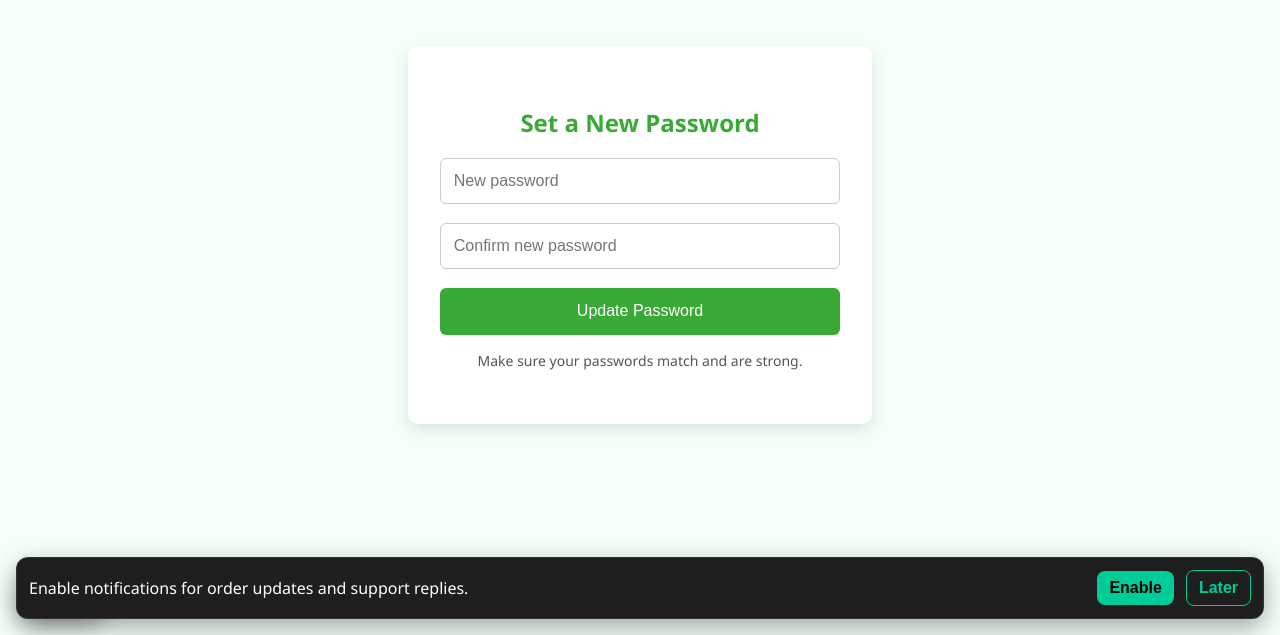
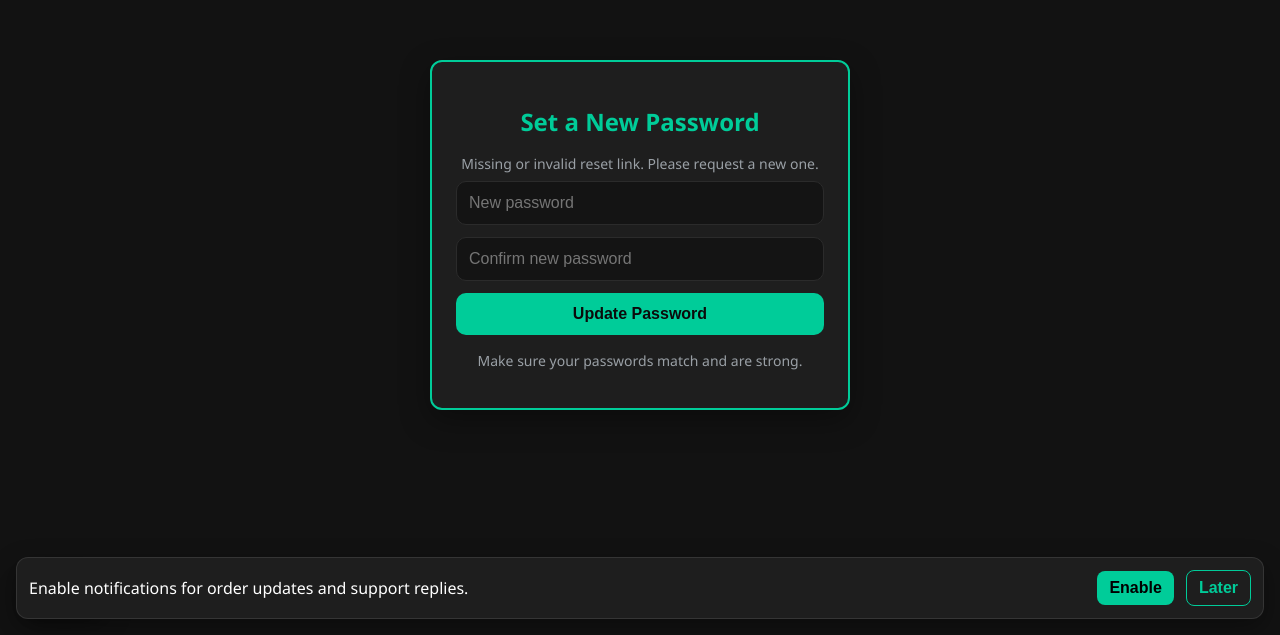
Before and after one commit to Daroahmed/vendplug-frontend, a website: page set-new-password.html in a window 1280 px wide. Shown: the part 165-800 px from the top of the page. Drawn offline with Linux system fonts and the light colour scheme; no server answers; a web font is replaced by a local one.

Commit message:
Update: latest changes

```diff
--- a/set-new-password.html
+++ b/set-new-password.html
@@ -4,80 +4,135 @@
   <meta charset="UTF-8" />
   <meta name="viewport" content="width=device-width, initial-scale=1.0"/>
   <title>Set New Password - VendPlug</title>
+  <link rel="preconnect" href="https://fonts.googleapis.com">
+  <link rel="preconnect" href="https://fonts.gstatic.com" crossorigin>
   <link href="https://fonts.googleapis.com/css2?family=Segoe+UI:wght@400;600&display=swap" rel="stylesheet">
   <style>
+    :root {
+      --bg: #121212;
+      --card: #1e1e1e;
+      --accent: #00cc99;
+      --text: #ffffff;
+      --muted: #9aa0a6;
+    }
+
+    * { box-sizing: border-box; }
     body {
       font-family: 'Segoe UI', sans-serif;
-      background-color: #f4fff8;
+      background-color: var(--bg);
+      color: var(--text);
+      min-height: 100vh;
       display: flex;
+      align-items: center;
       justify-content: center;
-      align-items: center;
-      height: 100vh;
       margin: 0;
-      color: #002b18;
     }
 
     .container {
-      background: white;
-      padding: 2.5rem 2rem;
-      border-radius: 10px;
-      box-shadow: 0 6px 16px rgba(0, 0, 0, 0.1);
-      width: 90%;
-      max-width: 400px;
+      background: var(--card);
+      padding: 24px;
+      border-radius: 12px;
+      border: 2px solid var(--accent);
+      width: 100%;
+      max-width: 420px;
       text-align: center;
+      box-shadow: 0 10px 30px rgba(0,0,0,0.35);
+      margin: 16px;
     }
 
     h2 {
-      color: #3BA935;
-      margin-bottom: 1.2rem;
+      color: var(--accent);
+      margin-bottom: 1rem;
+      font-weight: 600;
     }
 
-    form {
-      display: flex;
-      flex-direction: column;
-    }
+    form { display: flex; flex-direction: column; margin-top: 8px; }
 
     input[type="password"] {
-      padding: 0.8rem;
-      margin-bottom: 1.2rem;
-      border: 1px solid #ccc;
-      border-radius: 6px;
+      padding: 12px;
+      margin-bottom: 12px;
+      border: 1px solid #2b2b2b;
+      background: #141414;
+      border-radius: 10px;
+      color: var(--text);
       font-size: 16px;
+      outline: none;
     }
 
     button {
-      background-color: #3BA935;
-      color: white;
-      padding: 0.9rem;
+      background-color: var(--accent);
+      color: #0b0b0b;
+      padding: 12px;
       font-size: 16px;
       border: none;
-      border-radius: 6px;
+      border-radius: 10px;
       cursor: pointer;
-      transition: background 0.3s ease;
+      transition: transform .05s ease, filter .2s ease;
+      font-weight: 600;
     }
+    button:active { transform: translateY(1px); }
+    button:hover { filter: brightness(1.05); }
 
-    button:hover {
-      background-color: #2f8e2a;
-    }
+    .note { font-size: 14px; color: var(--muted); margin-top: 1rem; }
 
-    .note {
-      font-size: 14px;
-      color: #555;
-      margin-top: 1rem;
+    @media (max-width: 400px) {
+      .container { padding: 18px; }
     }
   </style>
 </head>
 <body>
   <div class="container">
     <h2>Set a New Password</h2>
-    <form>
-      <input type="password" placeholder="New password" required />
-      <input type="password" placeholder="Confirm new password" required />
+    <div id="setPwdMsg" class="note"></div>
+    <form id="setPwdForm">
+      <input id="sp_new" type="password" placeholder="New password" required />
+      <input id="sp_confirm" type="password" placeholder="Confirm new password" required />
       <button type="submit">Update Password</button>
     </form>
     <p class="note">Make sure your passwords match and are strong.</p>
   </div>
   <script src="/js/auth-utils.js"></script>
   <script src="/js/back-button.js"></script>
+  <script>
+    (function(){
+      const params = new URLSearchParams(window.location.search);
+      const token = params.get('token');
+      const msg = document.getElementById('setPwdMsg');
+      const form = document.getElementById('setPwdForm');
+      const newEl = document.getElementById('sp_new');
+      const confirmEl = document.getElementById('sp_confirm');
+      const BACKEND = window.BACKEND_URL || '';
+
+      if (!token) {
+        msg.textContent = 'Missing or invalid reset link. Please request a new one.';
+        return;
+      }
+
+      form.addEventListener('submit', async (e)=>{
+        e.preventDefault();
+        const a = newEl.value.trim();
+        const b = confirmEl.value.trim();
+        if (a !== b) { msg.textContent = 'Passwords do not match.'; return; }
+        msg.textContent = 'Updating password...';
+        try {
+          const res = await fetch(`${BACKEND}/api/auth/reset-password`, {
+            method: 'POST',
+            headers: { 'Content-Type': 'application/json' },
+            body: JSON.stringify({ token, newPassword: a })
+          });
+          const data = await res.json().catch(()=>({}));
+          if (res.ok) {
+            msg.textContent = 'Password reset successful! Redirecting to login...';
+            setTimeout(()=>{ window.location.href = 'login.html'; }, 1500);
+          } else {
+            msg.textContent = data.message || 'Failed to reset password';
+          }
+        } catch (err) {
+          console.error('reset error', err);
+          msg.textContent = 'Network error. Please try again.';
+        }
+      });
+    })();
+  </script>
 </body>
 </html>
```
Also changed, not shown: reset-password.html (+104 -1 lines), logo.jpg (deleted), logo.png, logo1.png (added).
